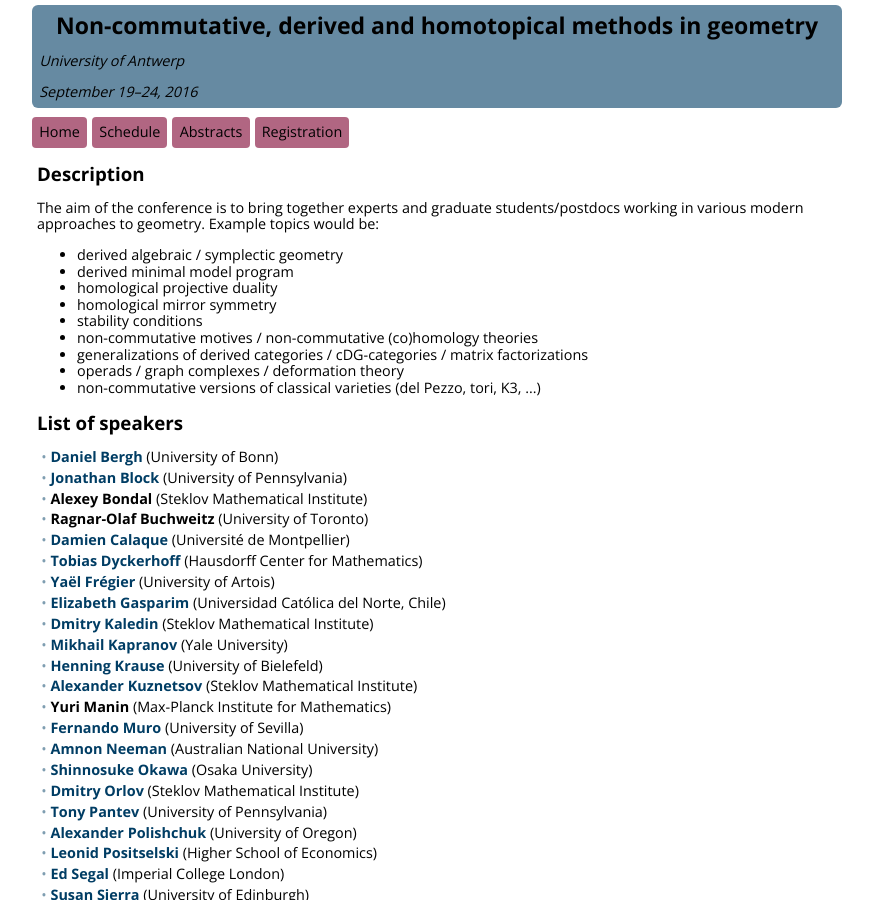
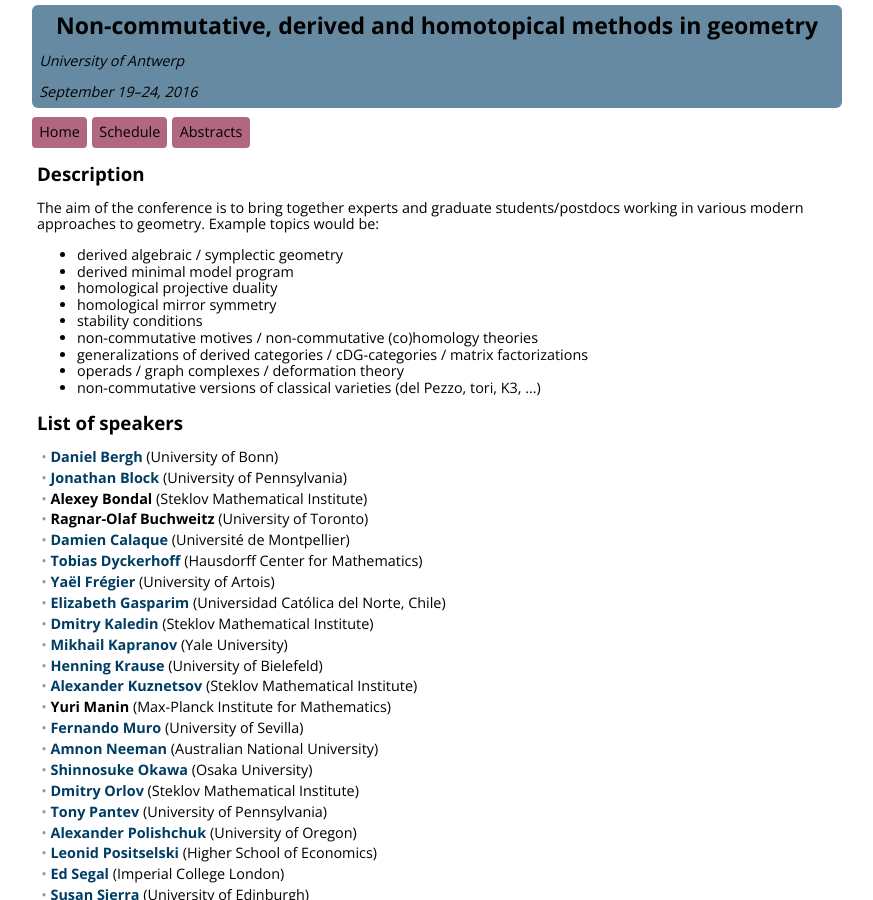
Before and after one commit to ncag-info/antwerp-2016, a Jekyll site: the page built from index.html, in a window 1280 px wide and 900 px high. Shown: the whole window, without its empty margins (203-1076 px from the left). Built offline with Jekyll 4.4.1, drawn with Linux system fonts in a browser that asks for light colours; nearby versions of some CDN libraries; library files that are not in the unit come from our copies.

Commit message:
Removing the registration form

```diff
--- a/_includes/header.html
+++ b/_includes/header.html
@@ -10,6 +10,5 @@
     <li><a href="{{ site.baseurl }}/">Home</a>
     <li><a href="{{ site.baseurl }}/schedule">Schedule</a>
     <li><a href="{{ site.baseurl }}/abstracts">Abstracts</a>
-    <li><a href="{{ site.baseurl }}/registration">Registration</a>
   </ul>
 </nav>
```
